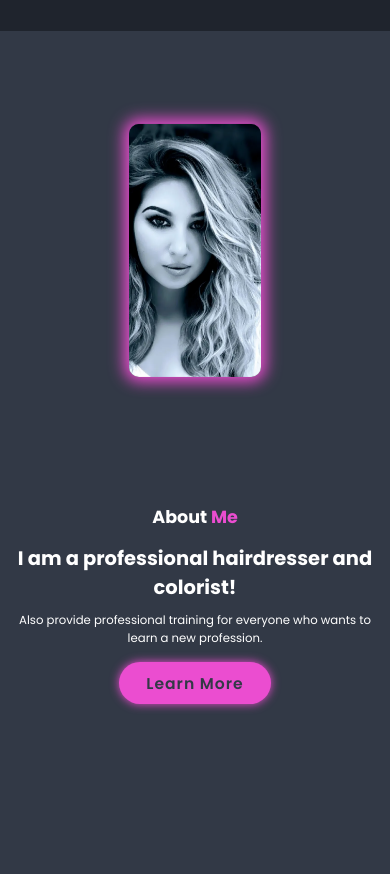
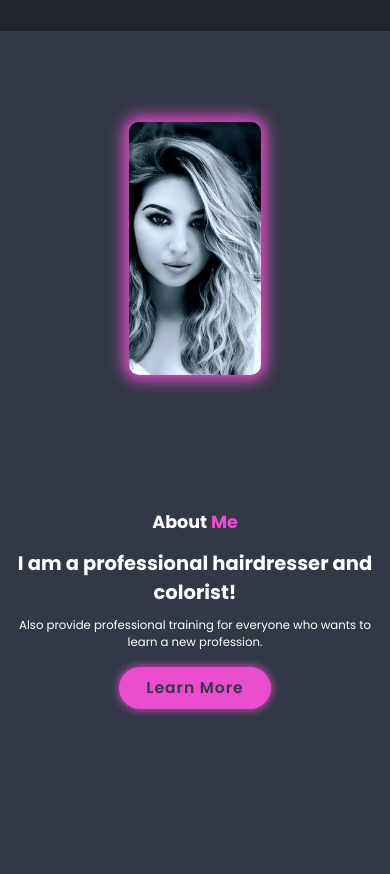
Before and after one commit to Mr-Shams86/Irada_Shamsi_Website, a FastAPI app: page / in a window 390 px wide. Shown: the part 813-1687 px from the top of the page. Run offline with FastAPI, Linux system fonts and the light colour scheme; data that the repository does not hold is empty; parts of the project's set-up code (start-up, migrations or seed data) failed here and were passed over; some libraries are stand-ins or nearby versions.

Commit message:
Внёс поправки в отображении фото в секции About для мобаил версии

```diff
--- a/static/css/style.css
+++ b/static/css/style.css
@@ -881,29 +881,34 @@
     font-size: 1.2rem; /* Ещё меньше шрифт для самых маленьких экранов */
   }
 
-  .home-img img,
-  .about-img img {
+  .home-content h1 {
+    font-size: clamp(2.5rem, 5vw, 4rem); /* Уменьшаем размер текста */
+  }
+
+  .home-content p {
+    font-size: 1.4rem; /* Уменьшаем размер текста */
+  }
+
+  .home-img img {
     width: 50%;
     max-height: 60vh;
     animation: floatImage 5s ease-in-out infinite; /* Анимация включена по умолчанию */
   }
 
-  .home-content h1 {
-    font-size: clamp(2.5rem, 5vw, 4rem); /* Уменьшаем размер текста */
+  .about-img img {
+    width: 50%;
+    margin: 0 auto;
+    max-height: 60vh;
+    animation: floatImage 5s ease-in-out infinite; /* Анимация включена по умолчанию */
   }
 
-  .home-content p,
   .about-content p {
     font-size: 1.4rem; /* Уменьшаем размер текста */
   }
 
-  .about-img img {
-    max-width: 100%;
-    margin: 0 auto;
-  }
-
   .about-content h2 {
     font-size: 1.8rem;
+    margin-top: 1rem; /* 🔽 уменьшает расстояние от изображения */
   }
 
   .about-content p {
```
